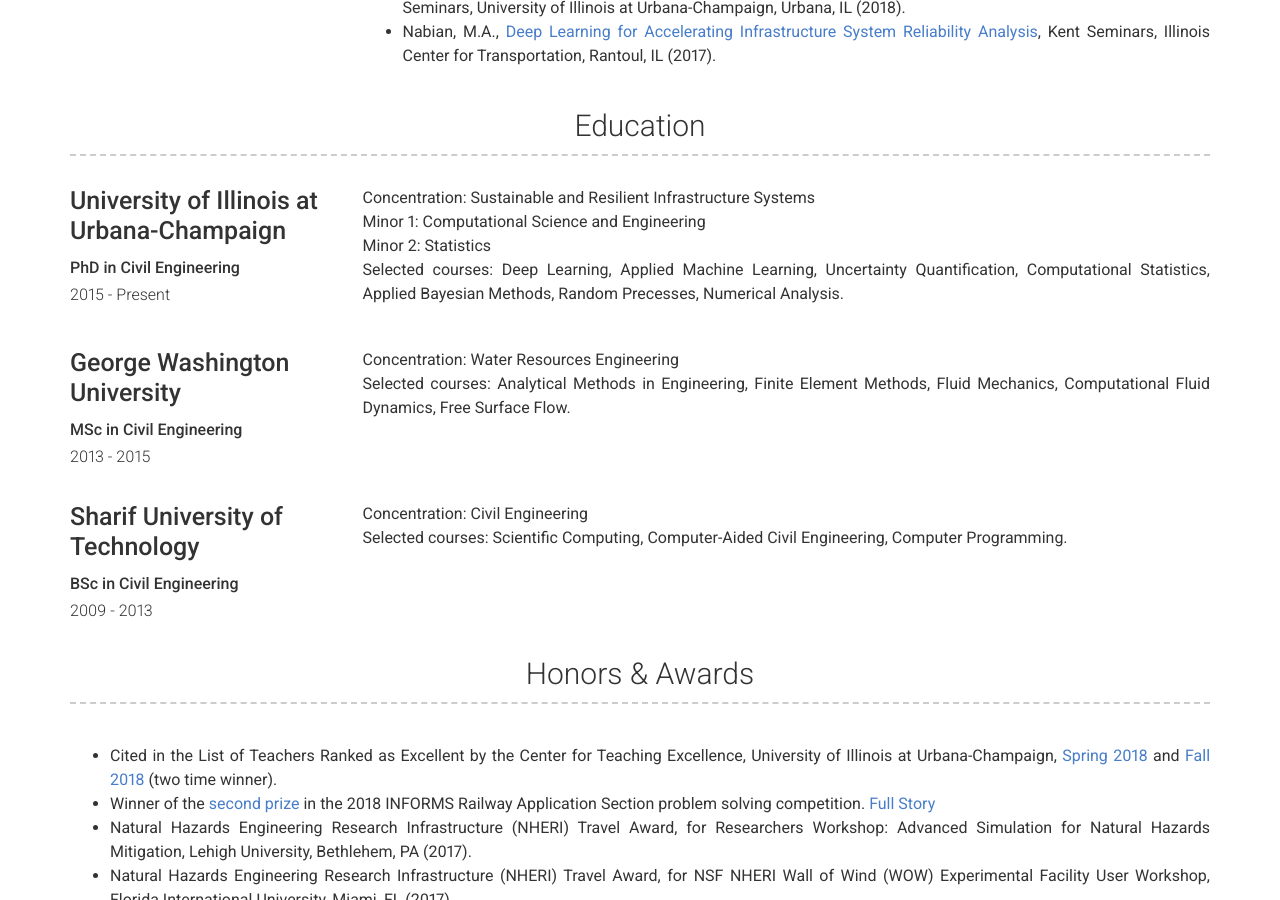
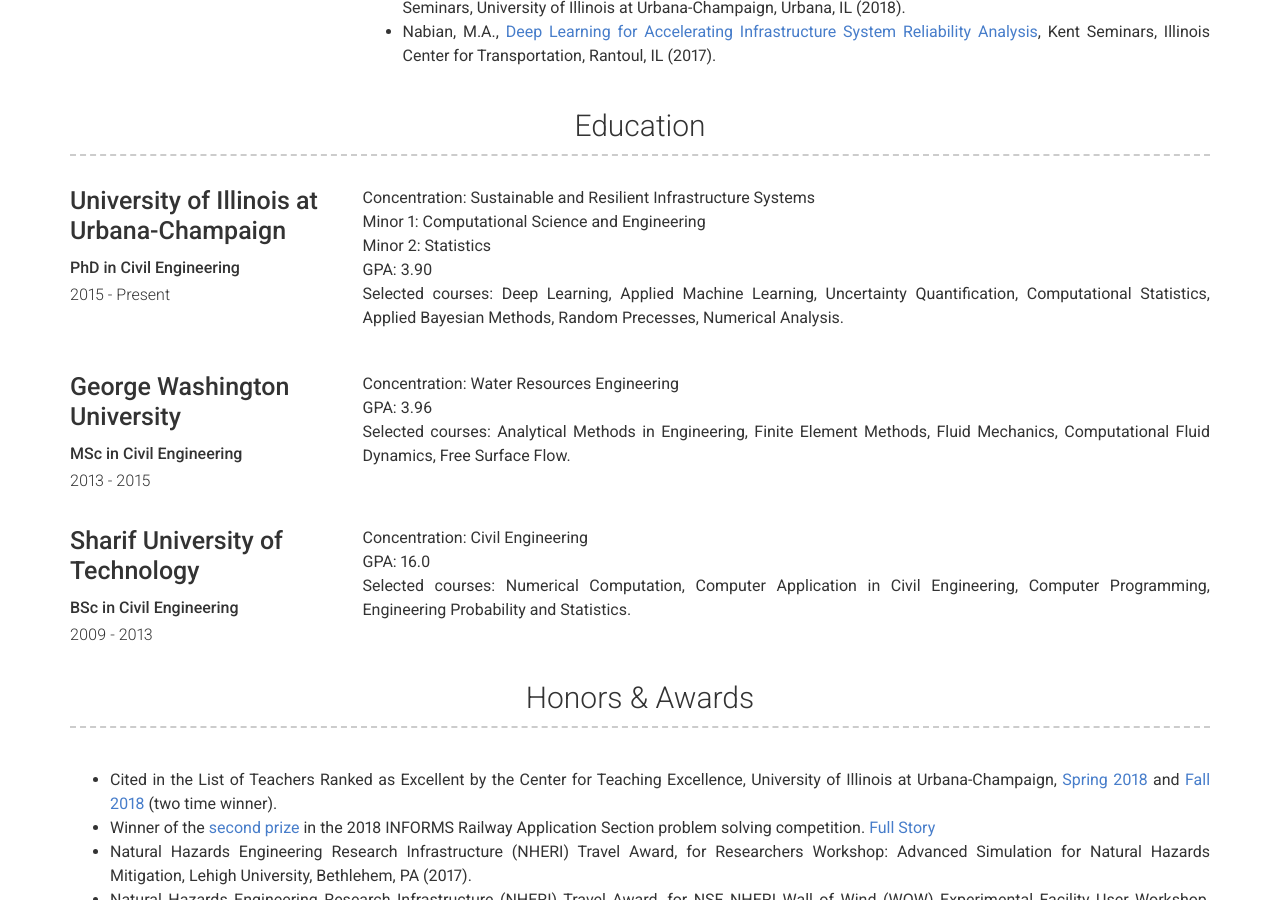
Before and after one commit to mnabian/mnabian.github.io, a Jekyll site: the page built from index.md, in a window 1280 px wide and 900 px high, scrolled down 4143 px. Built offline with Jekyll 4.4.1, drawn with Linux system fonts in a browser that asks for light colours.

Commit message:
Initial commit

```diff
--- a/_data/education.yml
+++ b/_data/education.yml
@@ -7,6 +7,7 @@
     Concentration: Sustainable and Resilient Infrastructure Systems
     <br />Minor 1: Computational Science and Engineering
     <br />Minor 2: Statistics
+    <br />GPA: 3.90
     <br />Selected courses: Deep Learning, Applied Machine Learning, Uncertainty Quantification, Computational Statistics, Applied Bayesian Methods, Random Precesses, Numerical Analysis.
 
 - name: George Washington University
@@ -15,6 +16,7 @@
   #quote: >
   description: |
     Concentration: Water Resources Engineering
+    <br />GPA: 3.96
     <br />Selected courses: Analytical Methods in Engineering, Finite Element Methods, Fluid Mechanics, Computational Fluid Dynamics, Free Surface Flow.
 
 - name: Sharif University of Technology
@@ -23,4 +25,5 @@
   #quote: >
   description: |
     Concentration: Civil Engineering
-    <br />Selected courses: Scientific Computing, Computer-Aided Civil Engineering, Computer Programming.
+    <br />GPA: 16.0
+    <br />Selected courses: Numerical Computation, Computer Application in Civil Engineering, Computer Programming, Engineering Probability and Statistics.
```
